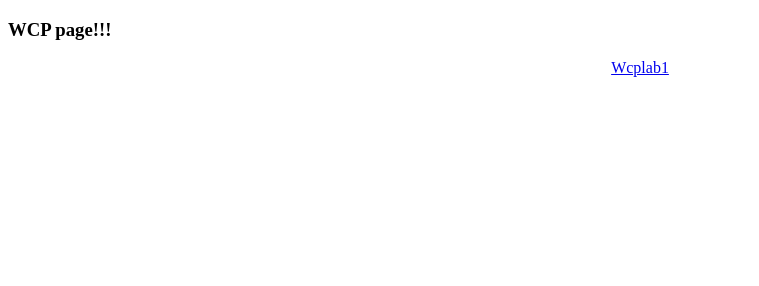
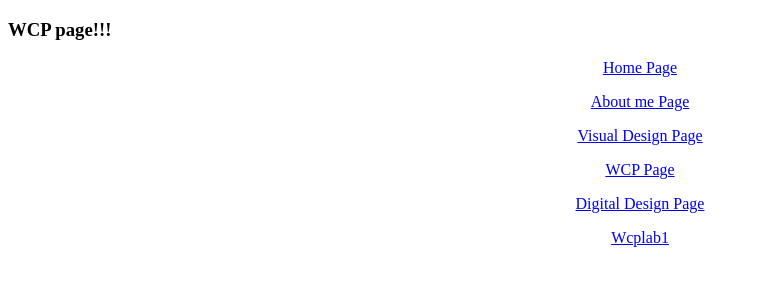
Before and after one commit to SadiaZabin/SadiaZabin.github.io, a plain HTML site: page wcp.html in a window 1280 px wide. Shown: the whole page, without its empty margins (0-759 px from the left). Drawn offline with Linux system fonts and the light colour scheme.

Commit message:
Add files via upload

```diff
--- a/wcp.html
+++ b/wcp.html
@@ -8,6 +8,11 @@
 
 <body>
 	<h3>WCP page!!!</h3>
+	<center><p><a href="index.html">Home Page</a></p></center>
+	<center><p><a href="aboutme.html">About me Page</a></p></center>
+	<center><p><a href="visualdesign.html">Visual Design Page</a></p></center>
+	<center><p><a href="wcp.html">WCP Page</a></p></center>
+	<center><p><a href="digitaldesignpage.html">Digital Design Page</a></p></center>
 	<center><a href="wcplab1.html">Wcplab1</a></center>
 </body>
 </html>
```
